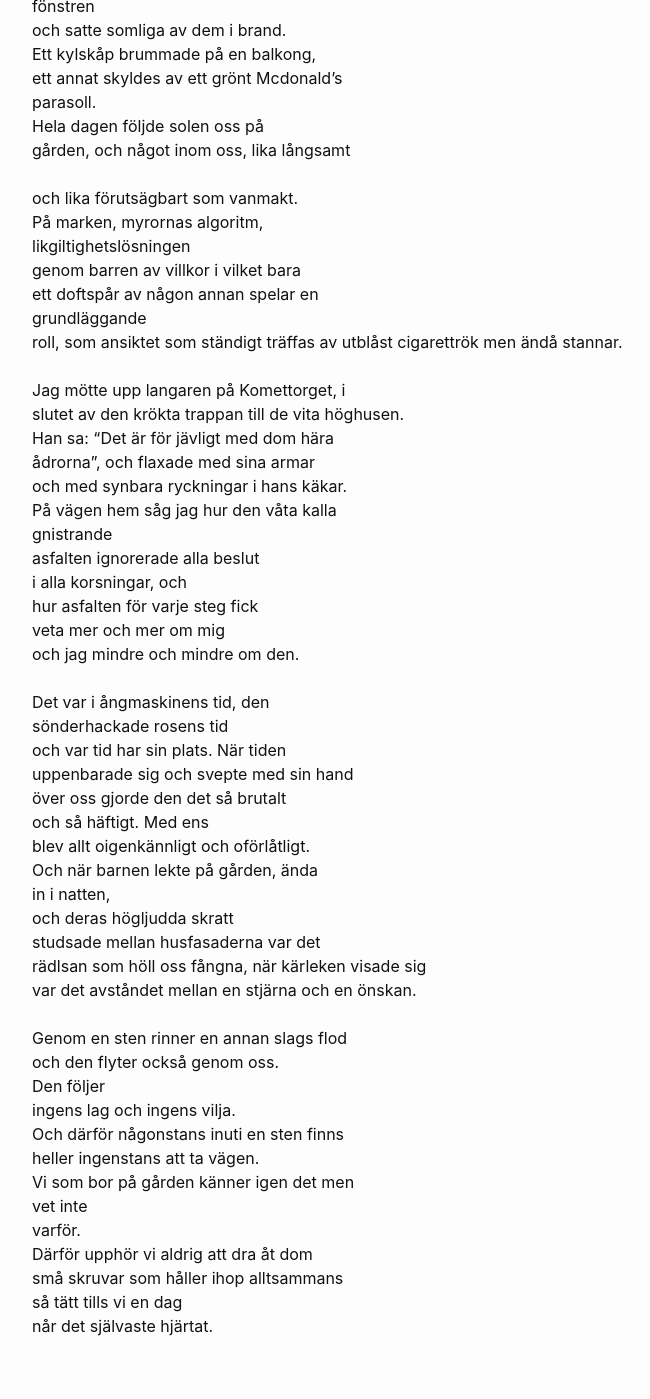
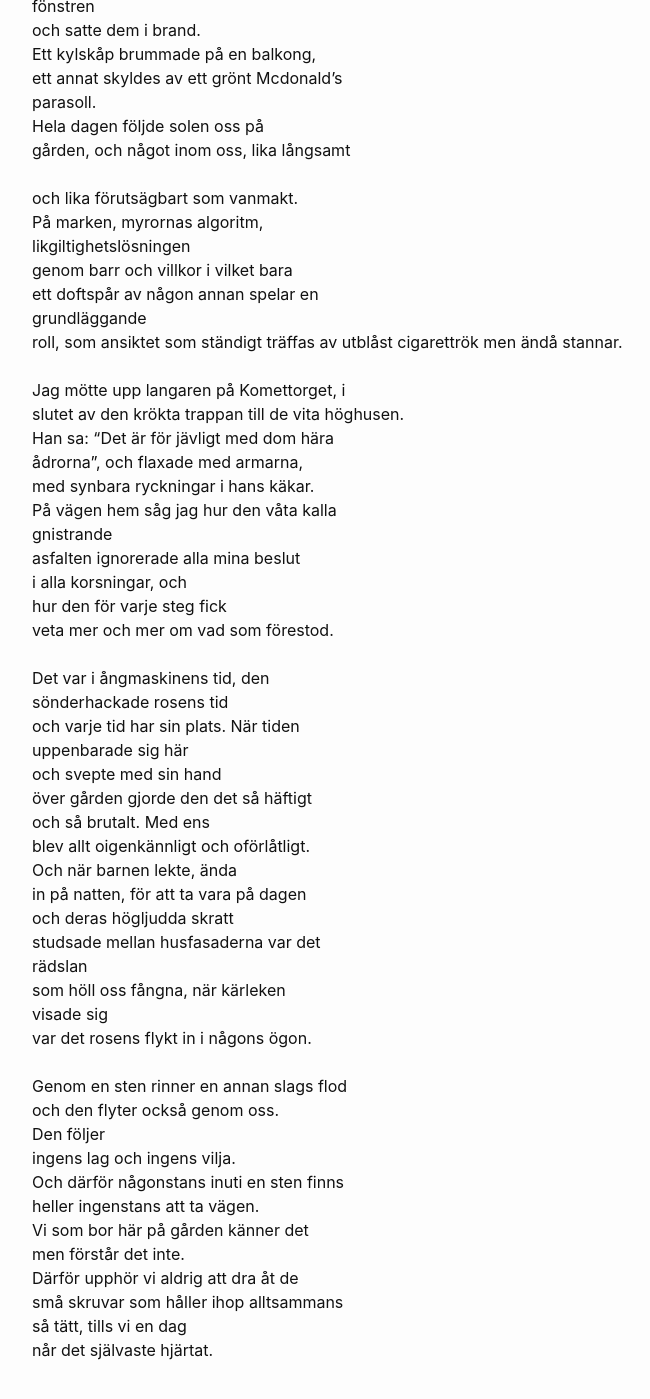
Before and after one commit to terr4form4/terr4form4.github.io, a Jekyll site: the page built from _posts/poesi/2024-01-03-dikter-2023-2024.md, in a window 1280 px wide and 1400 px high, scrolled down 7889 px. Shown: the whole window, without its empty margins (238-888 px from the left). Built offline with Jekyll 4.4.1, drawn with Linux system fonts in a browser that asks for light colours; comment, search, counter and statistics services are not loaded.

Commit message:
ångmaskinen

```diff
--- a/_posts/poesi/2024-01-03-dikter-2023-2024.md
+++ b/_posts/poesi/2024-01-03-dikter-2023-2024.md
@@ -319,7 +319,7 @@ dagarna var med mig eller utan mig.<br/>
 <br/>
 Runtom på gården vidrörde solen de blanka<br/>
 fönstren<br/>
-och satte somliga av dem i brand.<br/>
+och satte dem i brand.<br/>
 Ett kylskåp brummade på en balkong,<br/>
 ett annat skyldes av ett grönt Mcdonald's<br/>
 parasoll.<br/>
@@ -329,7 +329,7 @@ gården, och något inom oss, lika långsamt<br/>
 och lika förutsägbart som vanmakt.<br/>
 På marken, myrornas algoritm,<br/>
 likgiltighetslösningen<br/>
-genom barren av villkor i vilket bara<br/>
+genom barr och villkor i vilket bara<br/>
 ett doftspår av någon annan spelar en<br/>
 grundläggande<br/>
 roll, som ansiktet som ständigt träffas av
@@ -339,31 +339,31 @@ Jag mötte upp langaren på Komettorget, i<br/>
 slutet av den
 krökta trappan till de vita höghusen.<br/>
 Han sa: "Det är för jävligt med dom hära<br/>
-ådrorna", och flaxade med sina armar<br/>
-och med synbara ryckningar i hans käkar.<br/>
+ådrorna", och flaxade med armarna,<br/>
+med synbara ryckningar i hans käkar.<br/>
 På vägen hem såg jag hur den våta kalla<br/>
 gnistrande<br/>
-asfalten ignorerade alla beslut<br/>
+asfalten ignorerade alla mina beslut<br/>
 i alla korsningar, och<br/>
-hur asfalten för varje steg fick<br/>
-veta mer och mer om mig<br/>
-och jag mindre och mindre om den.<br/>
+hur den för varje steg fick<br/>
+veta mer och mer om vad som förestod.<br/>
 <br/>
 Det var i ångmaskinens tid, den<br/>
 sönderhackade rosens tid<br/>
-och var tid har sin plats. När tiden<br/>
-uppenbarade sig och svepte med sin hand<br/>
-över oss gjorde den det så brutalt<br/>
-och så häftigt. Med ens<br/>
+och varje tid har sin plats. När tiden<br/>
+uppenbarade sig här<br/>
+och svepte med sin hand<br/>
+över gården gjorde den det så häftigt<br/>
+och så brutalt. Med ens<br/>
 blev allt oigenkännligt och oförlåtligt.<br/>
-Och när barnen lekte på gården, ända<br/>
-in i natten,<br/>
+Och när barnen lekte, ända<br/>
+in på natten, för att ta vara på dagen<br/>
 och deras högljudda skratt<br/>
 studsade mellan husfasaderna var det<br/>
-rädlsan som höll oss fångna, när kärleken
+rädslan<br/>
+som höll oss fångna, när kärleken<br/>
 visade sig<br/>
-var det avståndet mellan en stjärna
-och en önskan.<br/>
+var det rosens flykt in i någons ögon.<br/>
 <br/>
 Genom en sten rinner en annan slags flod<br/>
 och den flyter också genom oss.<br/>
@@ -371,11 +371,10 @@ Den följer<br/>
 ingens lag och ingens vilja.<br/>
 Och därför någonstans inuti en sten finns<br/>
 heller ingenstans att ta vägen.<br/>
-Vi som bor på gården känner igen det men<br/>
-vet inte<br/>
-varför.<br/>
-Därför upphör vi aldrig att dra åt dom<br/>
+Vi som bor här på gården känner det<br/>
+men förstår det inte.<br/>
+Därför upphör vi aldrig att dra åt de<br/>
 små skruvar som håller ihop alltsammans<br/>
-så tätt tills vi en dag<br/>
+så tätt, tills vi en dag<br/>
 når det självaste hjärtat.<br/>
 <br/>
```
